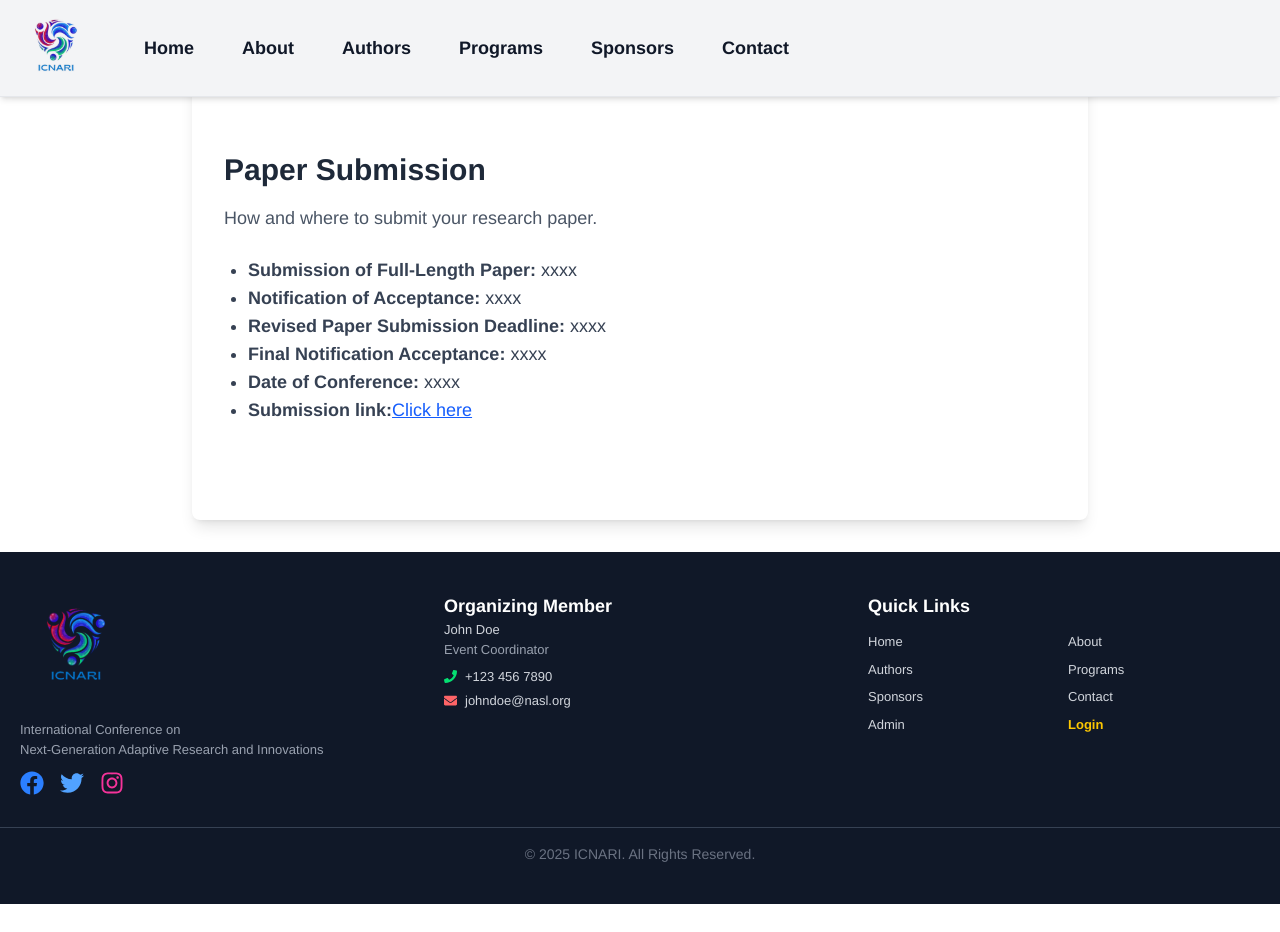
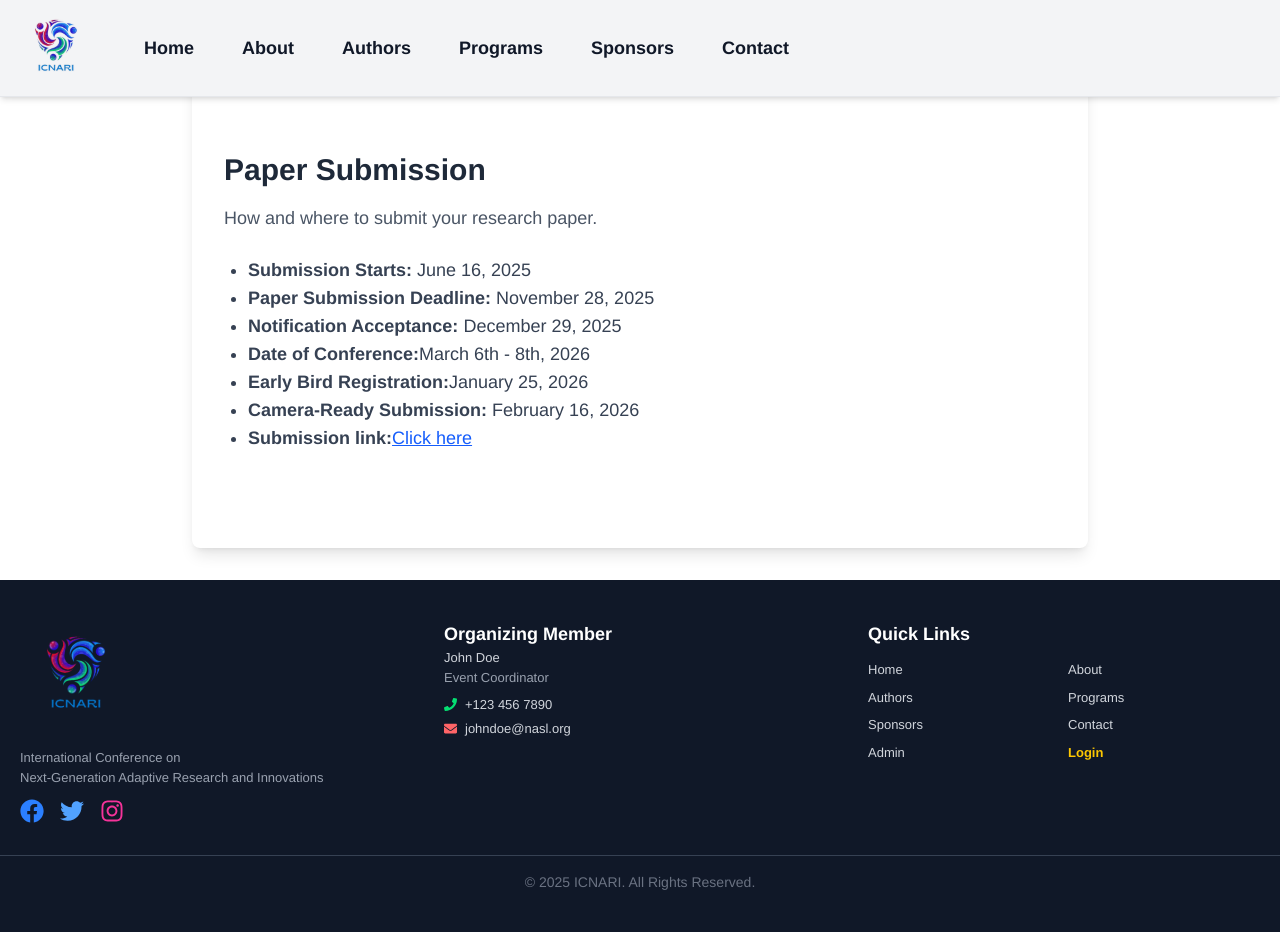
Before and after one commit to suryanshvermaa/Conference_website, a React (Vite) app in the folder frontend/: page /authors/paper-submissions in a window 1280 px wide. Before the commit the page ends 904 px from the top, so only its background shows below. Built offline with nearby package versions, Linux system fonts and the light colour scheme.

Commit message:
updated dates

```diff
--- a/frontend/src/components/authorcomp/Papersub.jsx
+++ b/frontend/src/components/authorcomp/Papersub.jsx
@@ -8,11 +8,12 @@ const Papersub = () => {
         <h2 className="text-3xl font-semibold mb-4 text-gray-800">Paper Submission</h2>
         <p className="text-gray-600 text-lg mb-6">How and where to submit your research paper.</p>
         <ul className="list-disc pl-6 text-gray-700 text-lg">
-          <li><strong className="font-semibold">Submission of Full-Length Paper:</strong> xxxx</li>
-          <li><strong className="font-semibold">Notification of Acceptance:</strong> xxxx</li>
-          <li><strong className="font-semibold">Revised Paper Submission Deadline:</strong> xxxx</li>
-          <li><strong className="font-semibold">Final Notification Acceptance:</strong> xxxx</li>
-          <li><strong className="font-semibold">Date of Conference:</strong> xxxx</li>
+          <li><strong className="font-semibold">Submission Starts:</strong> June 16, 2025</li>
+          <li><strong className="font-semibold">Paper Submission Deadline:</strong> November 28, 2025</li>
+          <li><strong className="font-semibold">Notification Acceptance:</strong> December 29, 2025</li>
+          <li><strong className="font-semibold">Date of Conference:</strong>March 6th - 8th, 2026</li>
+          <li><strong className="font-semibold">Early Bird Registration:</strong>January 25, 2026</li>
+          <li><strong className="font-semibold">Camera-Ready Submission:</strong> February 16, 2026</li>
           <li>
             <strong className="font-semibold">Submission link:</strong>
             <Link to="#" className="text-blue-600 underline hover:text-blue-800">Click here</Link>
```
